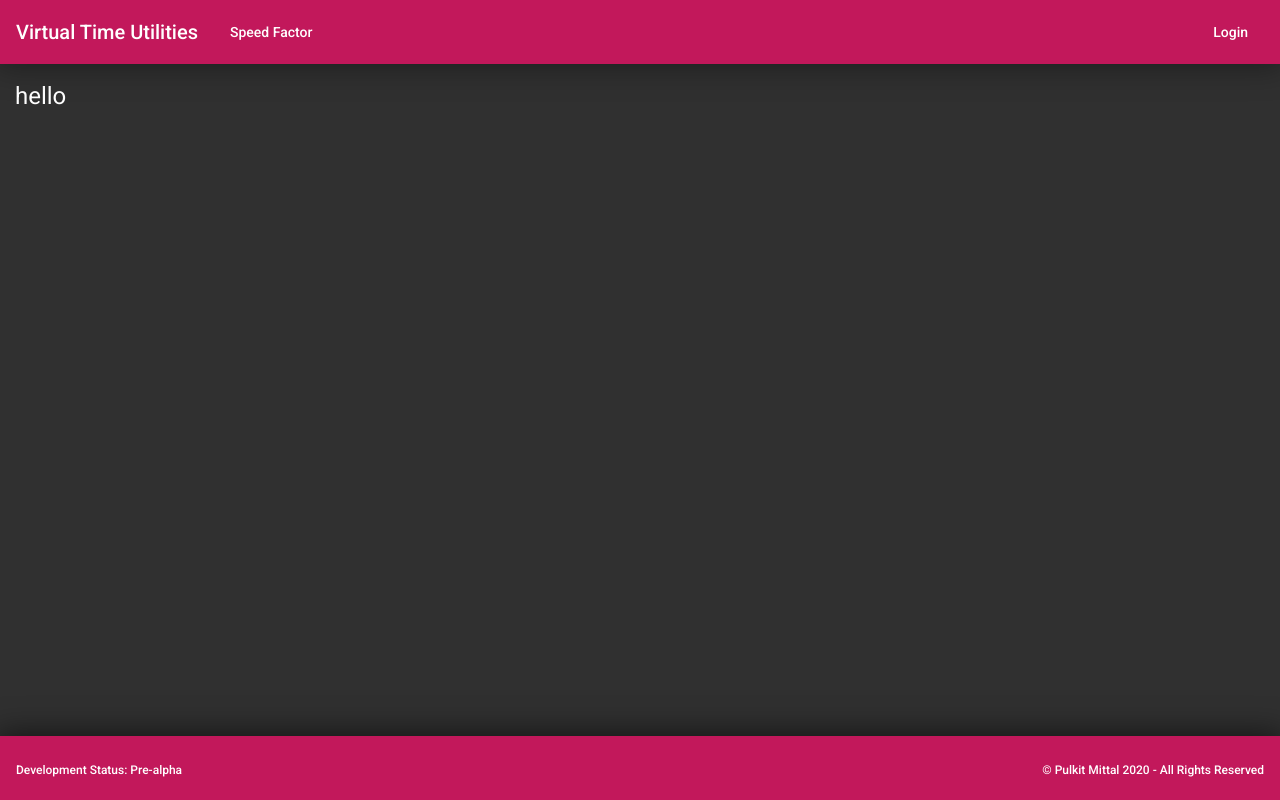
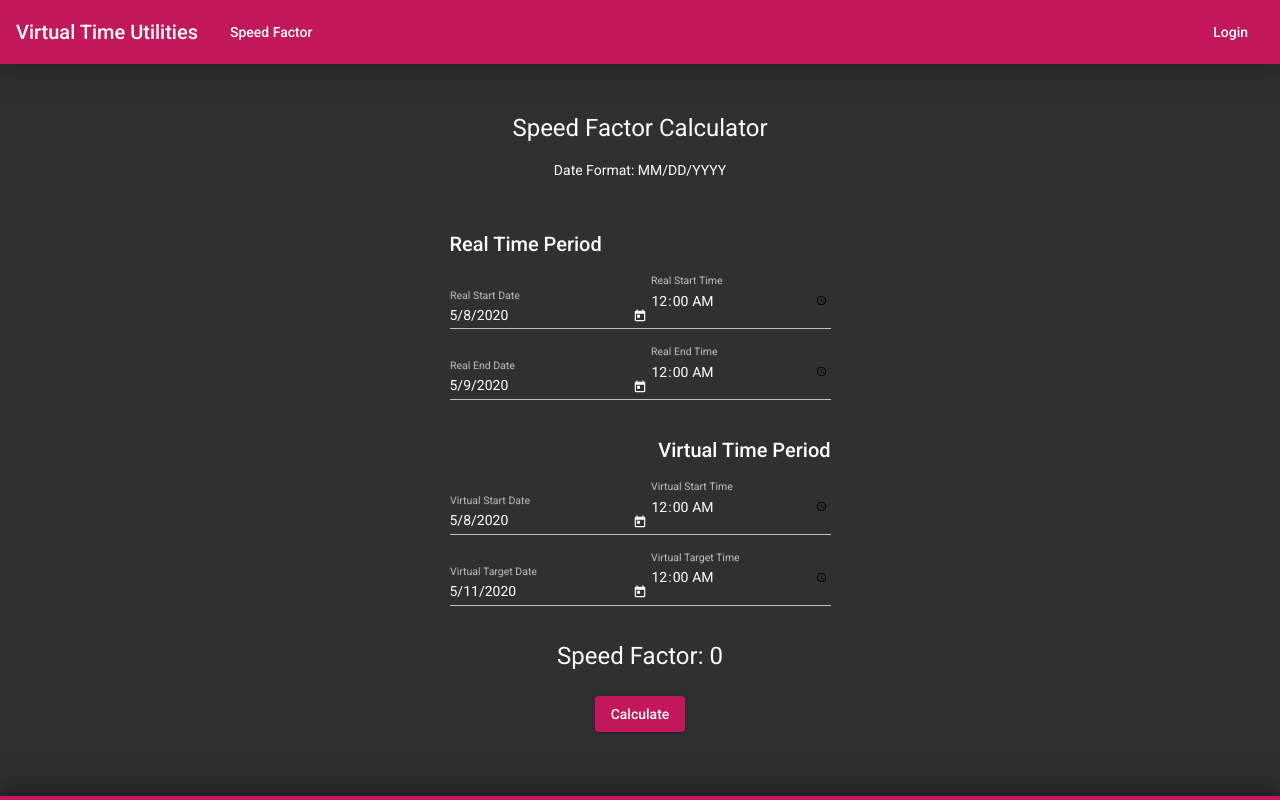
Before and after one commit to CoffeelessProgrammer/virtual-time-utilities, an Angular app: page /public/speed-factor in a window 1280 px wide. Built offline with nearby package versions, Linux system fonts and the light colour scheme; what @ngx-loading-bar/router would draw is missing.

Commit message:
Completed speed factor calculator prototype

```diff
--- a/package.json
+++ b/package.json
@@ -25,6 +25,7 @@
     "@ngx-loading-bar/router": "^4.2.0",
     "bootstrap": "^4.4.1",
     "jquery": "^3.4.1",
+    "moment": "^2.25.3",
     "rxjs": "~6.5.4",
     "tslib": "^1.10.0",
     "zone.js": "~0.10.2"
--- a/src/app/app.component.ts
+++ b/src/app/app.component.ts
@@ -1,10 +1,15 @@
-import { Component } from '@angular/core';
+import { Component, OnInit } from '@angular/core';
 
 @Component({
   selector: 'app-root',
   templateUrl: './app.component.html',
   styleUrls: ['./app.component.scss']
 })
-export class AppComponent {
+export class AppComponent implements OnInit {
   title = 'virtual-time-utilities';
+  version = 'Sneaky Albatross';
+
+  ngOnInit() {
+    console.log("Version:", this.version);
+  }
 }
--- a/src/app/core/material.module.ts
+++ b/src/app/core/material.module.ts
@@ -1,13 +1,27 @@
 import { NgModule } from '@angular/core';
+
+/* -------------------------- Navigation Bar -------------------------- */
 import { MatToolbarModule } from '@angular/material/toolbar';
 import { MatButtonModule } from '@angular/material/button';
+
+/* -------------------------- Tables -------------------------- */
 import { MatTableModule } from '@angular/material/table';
 import { MatPaginatorModule } from '@angular/material/paginator';
+
+/* -------------------------- Forms -------------------------- */
+import { MatFormFieldModule } from '@angular/material/form-field';
+import { MatInputModule } from '@angular/material/input';
+
+/* -------------------------- Datepicker -------------------------- */
+import { MatNativeDateModule } from '@angular/material/core';
+import { MatDatepickerModule } from '@angular/material/datepicker';
 
 @NgModule({
   exports: [
     MatToolbarModule, MatButtonModule,
-    MatTableModule, MatPaginatorModule
+    MatTableModule, MatPaginatorModule,
+    MatFormFieldModule, MatInputModule,
+    MatNativeDateModule, MatDatepickerModule
   ]
 })
 export class AngularMaterialModule { }
--- a/src/app/public/layout/footer/footer.component.html
+++ b/src/app/public/layout/footer/footer.component.html
@@ -1,12 +1,32 @@
 <mat-toolbar color="primary" class="footer-container">
-    <mat-toolbar-row class="main-footer">
+    <mat-toolbar-row class="">
 
-        <div class="">
-            <span class="footer-text">Development Status: Pre-alpha</span>
-        </div>
-        <div class="">
-            <span class="footer-text">© Pulkit Mittal 2020 - All Rights Reserved</span>
+        <div class="container-fluid">
+            <div class="row text-center">
+
+                <div class="col-md-5 text-md-left">
+                    <span class="footer-text">Development Status: Pre-alpha</span>
+                </div>
+                <div class="col-md-7 text-md-right d-none d-md-block">
+                    <span class="footer-text">© Pulkit Mittal 2020 - All Rights Reserved</span>
+                </div>
+
+            </div>
         </div>
 
     </mat-toolbar-row>
+
+
+    <mat-toolbar-row class="d-block d-md-none">
+
+        <div class="container-fluid">
+            <div class="row text-center">
+                <div class="col">
+                    <span class="footer-text">© Pulkit Mittal 2020 - All Rights Reserved</span>
+                </div>
+            </div>
+        </div>
+
+    </mat-toolbar-row>
+
 </mat-toolbar>
--- a/src/app/public/layout/footer/footer.component.scss
+++ b/src/app/public/layout/footer/footer.component.scss
@@ -4,11 +4,13 @@
     box-shadow: 0px 2px 32px 4px rgba(0,0,0,0.6);
 }
 
-.main-footer {
-    justify-content: space-between;
-}
-
 .footer-text {
     font-size: 0.75rem;
     font-weight: 500;
 }
+
+// .toolbar-row-padding {
+//     @media only screen and (max-width: 768px) {
+//         padding: 1rem 0;
+//     }
+// }
--- a/src/app/public/speed-factor/speed-factor.component.html
+++ b/src/app/public/speed-factor/speed-factor.component.html
@@ -1,5 +1,112 @@
-<div class="row pt-3">
+<div class="row pt-5">
     <div class="col">
-        <h1>hello</h1>
+
+        <h1 class="text-center">Speed Factor Calculator</h1>
+        <p class="text-center mb-5">Date Format: MM/DD/YYYY</p>
+
+        <form [formGroup]="speedFactorForm" class="container-fluid">
+
+            <div class="row justify-content-center">
+                <div class="col col-auto">
+
+                    <h2>Real Time Period</h2>
+
+                    <div formGroupName="real_start">
+                        <mat-form-field>
+                            <mat-label>Real Start Date</mat-label>
+                            <input #realStartDate matInput [matDatepicker]="picker1" formControlName="date">
+                            <mat-datepicker-toggle matSuffix [for]="picker1"></mat-datepicker-toggle>
+                            <mat-datepicker touchUi #picker1></mat-datepicker>
+                        </mat-form-field>
+
+                        <mat-form-field>
+                            <mat-label>Real Start Time</mat-label>
+                            <input #realStartTime matInput type="time" formControlName="time"
+                                (blur)="updateRealStartDate(realStartDate.value, realStartTime.value)">
+                        </mat-form-field>
+                    </div>
+                </div>
+            </div>
+
+            <div class="row justify-content-center">
+                <div class="col-auto">
+
+                    <div formGroupName="real_end">
+                        <mat-form-field>
+                            <mat-label>Real End Date</mat-label>
+                            <input #realEndDate matInput [matDatepicker]="picker2" formControlName="date">
+                            <mat-datepicker-toggle matSuffix [for]="picker2"></mat-datepicker-toggle>
+                            <mat-datepicker #picker2></mat-datepicker>
+                        </mat-form-field>
+
+                        <mat-form-field>
+                            <mat-label>Real End Time</mat-label>
+                            <input #realEndTime matInput type="time" formControlName="time"
+                                (blur)="updateRealEndDate(realEndDate.value, realEndTime.value)">
+                        </mat-form-field>
+                    </div>
+                </div>
+            </div>
+
+            <div class="row justify-content-center">
+                <div class="col-auto">
+
+                    <h2 class="text-right mt-3">Virtual Time Period</h2>
+
+                    <div formGroupName="virtual_start">
+                        <mat-form-field>
+                            <mat-label>Virtual Start Date</mat-label>
+                            <input #virtualStartDate matInput [matDatepicker]="picker3" formControlName="date">
+                            <mat-datepicker-toggle matSuffix [for]="picker3"></mat-datepicker-toggle>
+                            <mat-datepicker #picker3></mat-datepicker>
+                        </mat-form-field>
+
+                        <mat-form-field>
+                            <mat-label>Virtual Start Time</mat-label>
+                            <input #virtualStartTime matInput type="time" formControlName="time"
+                                (blur)="updateVirtualStartDate(virtualStartDate.value, virtualStartTime.value)">
+                        </mat-form-field>
+                    </div>
+                </div>
+            </div>
+
+            <div class="row justify-content-center">
+                <div class="col-auto">
+
+                    <div formGroupName="virtual_target">
+                        <mat-form-field>
+                            <mat-label>Virtual Target Date</mat-label>
+                            <input #virtualTargetDate matInput [matDatepicker]="picker4" formControlName="date">
+                            <mat-datepicker-toggle matSuffix [for]="picker4"></mat-datepicker-toggle>
+                            <mat-datepicker #picker4></mat-datepicker>
+                        </mat-form-field>
+
+                        <mat-form-field>
+                            <mat-label>Virtual Target Time</mat-label>
+                            <input #virtualTargetTime matInput type="time" formControlName="time"
+                                (blur)="updateVirtualTargetDate(virtualTargetDate.value, virtualTargetTime.value)">
+                        </mat-form-field>
+                    </div>
+                </div>
+            </div>
+
+            <div class="row justify-content-center mt-3 mb-5">
+
+                <div class="col-auto d-flex justify-content-center">
+                    <h1 class="text-center mb-4">Speed Factor: {{ speedFactor }}</h1>
+                </div>
+
+                <div class="w-100"></div>
+
+                <div class="col-auto mb-3">
+                    <button (click)="calculateSpeedFactor()" mat-raised-button color="primary">Calculate</button>
+                </div>
+
+            </div>
+
+        </form>
+
+        <!-- <p class="py-3">{{ speedFactorForm.value | json }}</p> -->
+
     </div>
 </div>
--- a/src/app/public/speed-factor/speed-factor.component.ts
+++ b/src/app/public/speed-factor/speed-factor.component.ts
@@ -1,15 +1,138 @@
-import { Component, OnInit } from '@angular/core';
+import { Component, OnInit, OnDestroy } from '@angular/core';
+import { FormControl, FormGroup } from '@angular/forms';
 
 @Component({
   selector: 'app-speed-factor',
   templateUrl: './speed-factor.component.html',
   styleUrls: ['./speed-factor.component.scss']
 })
-export class SpeedFactorComponent implements OnInit {
+export class SpeedFactorComponent implements OnInit, OnDestroy {
+
+  speedFactorForm: FormGroup;
+
+  speedFactor: number = 0;
 
   constructor() { }
 
-  ngOnInit(): void {
+  ngOnInit() {
+
+    // const now = new Date();
+
+    let today = new Date();
+    this.resetDay(today);
+
+    // console.log("Today:", today);
+
+    let tomorrow = new Date();
+    tomorrow.setDate(today.getDate() + 1);
+    this.resetDay(tomorrow);
+
+    // console.log("Tomorrow:", tomorrow);
+
+    let placeholderVirtualTarget = new Date();
+    placeholderVirtualTarget.setDate(today.getDate() + 3);
+    this.resetDay(placeholderVirtualTarget);
+
+    // console.log("Virtual Target:", placeholderVirtualTarget);
+
+    this.speedFactorForm = new FormGroup({
+      real_start: new FormGroup({
+        date: new FormControl(today),
+        time: new FormControl('00:00')
+      }),
+      real_end: new FormGroup({
+        date: new FormControl(tomorrow),
+        time: new FormControl('00:00')
+      }),
+      virtual_start: new FormGroup({
+        date: new FormControl(today),
+        time: new FormControl('00:00')
+      }),
+      virtual_target: new FormGroup({
+        date: new FormControl(placeholderVirtualTarget),
+        time: new FormControl('00:00')
+      })
+    });
+
+  }
+
+  calculateSpeedFactor() {
+
+    let realTimeDuration = this.timeDiffInMinutes(
+      this.speedFactorForm.value["real_start"]["date"],
+      this.speedFactorForm.value["real_end"]["date"]
+    );
+
+    let virtualTimeDuration = this.timeDiffInMinutes(
+      this.speedFactorForm.value["virtual_start"]["date"],
+      this.speedFactorForm.value["virtual_target"]["date"]
+    );
+
+    this.speedFactor = virtualTimeDuration/realTimeDuration;
+  }
+
+  // Methods to update time values -----------------------------------
+
+  updateRealStartDate(dateInput: Date, timeInput: String) {
+    this.speedFactorForm.patchValue({
+      real_start: {
+        date: this.buildDateTime(dateInput, timeInput)
+      }
+    });
+  }
+
+  updateRealEndDate(dateInput: Date, timeInput: String) {
+    this.speedFactorForm.patchValue({
+      real_end: {
+        date: this.buildDateTime(dateInput, timeInput)
+      }
+    });
+  }
+
+  updateVirtualStartDate(dateInput: Date, timeInput: String) {
+    this.speedFactorForm.patchValue({
+      virtual_start: {
+        date: this.buildDateTime(dateInput, timeInput)
+      }
+    });
+  }
+
+  updateVirtualTargetDate(dateInput: Date, timeInput: String) {
+    this.speedFactorForm.patchValue({
+      virtual_target: {
+        date: this.buildDateTime(dateInput, timeInput)
+      }
+    });
+  }
+
+  ngOnDestroy() {
+    this.speedFactorForm = null;
+  }
+
+  resetDay(day: Date) {
+    day.setHours(0);
+    day.setMinutes(0);
+    day.setSeconds(0);
+    day.setMilliseconds(0);
+  }
+
+  buildDateTime(date: Date, time: String): Date {
+
+    let newDate = new Date(date);
+
+    let split_time = time.split(':');
+
+    newDate.setHours(Number.parseInt(split_time[0]));
+    newDate.setMinutes(Number.parseInt(split_time[1]));
+    newDate.setSeconds(0);
+    newDate.setMilliseconds(0);
+
+    return newDate;
+  }
+
+  timeDiffInMinutes(time1, time2) {
+    let milliseconds = time2 - time1;
+    return Math.floor(milliseconds/60000);
   }
 
 }
--- a/src/app/shared/components/access-restricted/access-restricted.component.html
+++ b/src/app/shared/components/access-restricted/access-restricted.component.html
@@ -1,5 +1,5 @@
 <div class="row">
     <div class="col py-5">
-        <h1 class="text-center">Insufficient permissions. Please contact admin for access.</h1>
+        <h1 class="text-center">Access Restricted :/</h1>
     </div>
 </div>
--- a/src/app/shared/shared.module.ts
+++ b/src/app/shared/shared.module.ts
@@ -1,6 +1,6 @@
 import { NgModule } from '@angular/core';
 import { CommonModule } from '@angular/common';
-import { FormsModule } from '@angular/forms';
+import { ReactiveFormsModule } from '@angular/forms';
 
 import { PageNotFoundComponent } from './components';
 import { AccessRestrictedComponent } from './components/access-restricted/access-restricted.component';
@@ -12,12 +12,10 @@ import { AccessRestrictedComponent } from './components/access-restricted/access
     AccessRestrictedComponent
   ],
   imports: [
-    CommonModule,
-    FormsModule
   ],
   exports: [
     CommonModule,
-    FormsModule,
+    ReactiveFormsModule,
     PageNotFoundComponent,
     AccessRestrictedComponent
   ],
```
Also changed, not shown: 1 other file (tests, documents, lock files or other folders).
